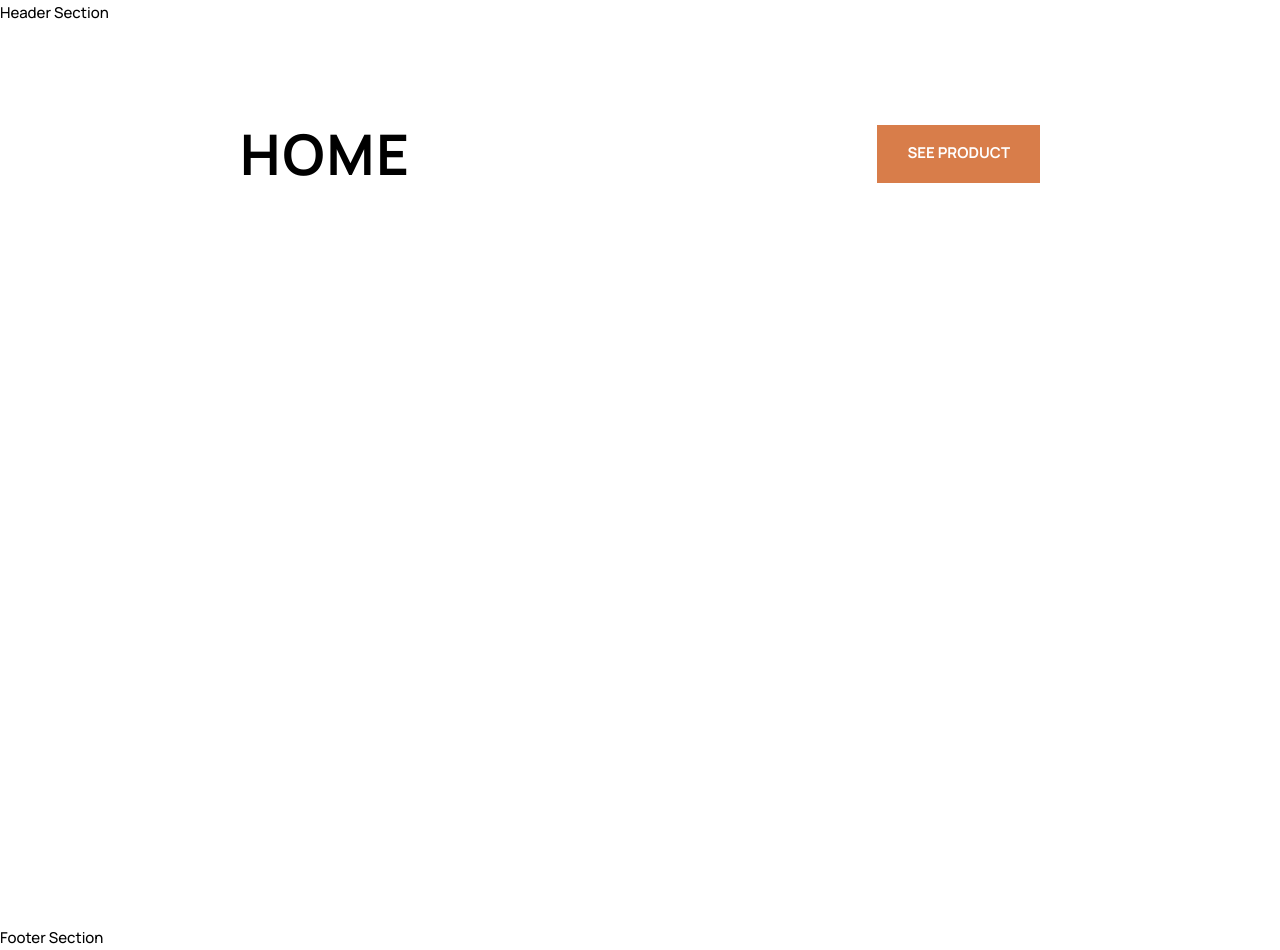
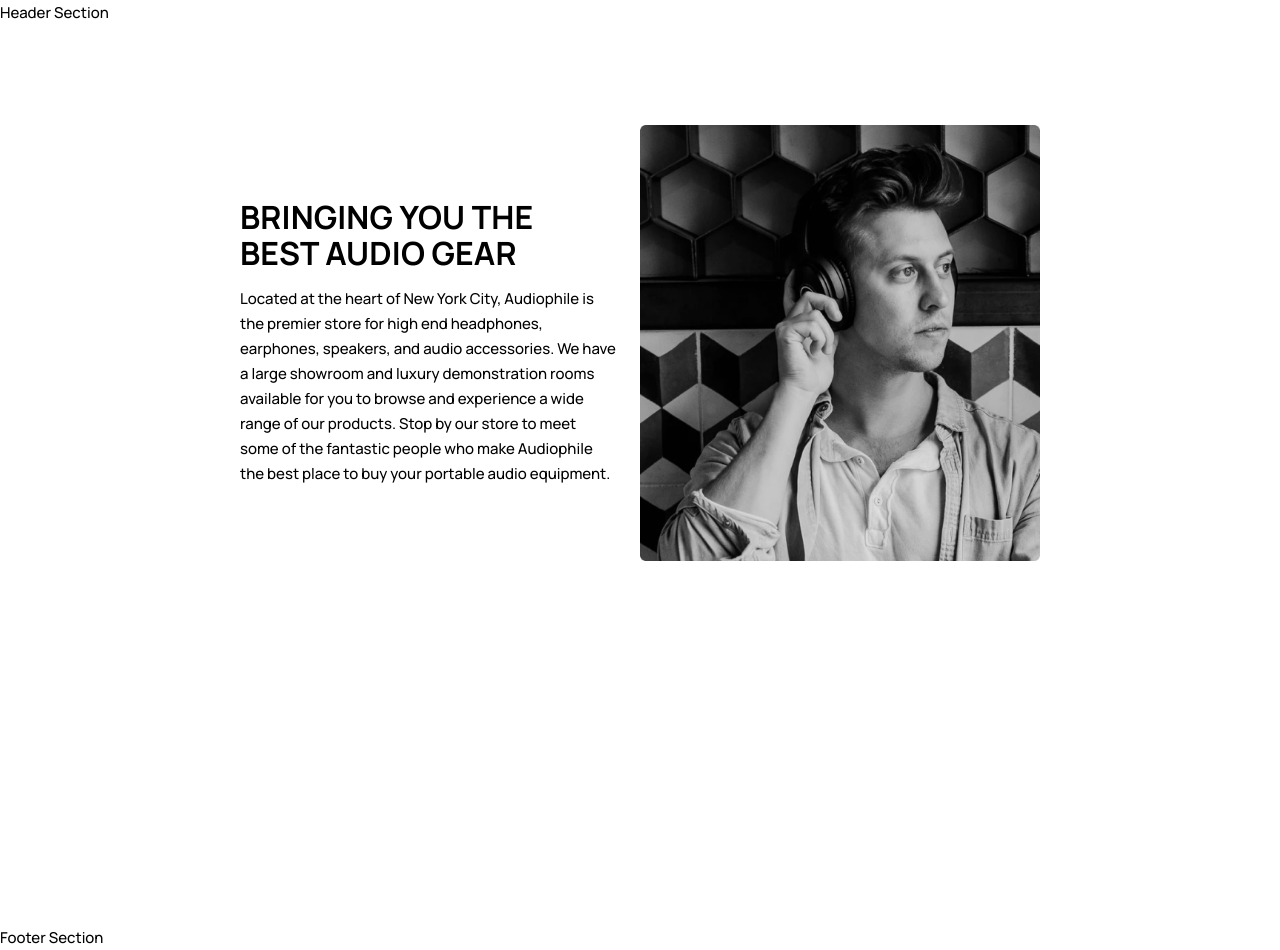
Before and after one commit to FaNi-Coding/e-commerce, a Next.js app: page / in a window 1280 px wide. Built offline with nearby package versions, Linux system fonts and the light colour scheme.

Commit message:
added article and image components

```diff
--- a/app/globals.css
+++ b/app/globals.css
@@ -68,13 +68,13 @@
 
 @layer components {
   .btn-primary {
-    @apply py-6 px-12 text-white font-bold bg-primary;
+    @apply py-6 px-12 text-white font-bold bg-primary max-w-max;
   }
   .btn-secondary {
-    @apply py-6 px-12 text-black bg-white font-bold border-black border;
+    @apply py-6 px-12 text-black bg-white font-bold border-black border max-w-max;
   }
   .btn-tertiary {
-    @apply py-6 px-12 text-black bg-white font-bold flex items-center justify-center gap-x-3;
+    @apply py-6 px-12 text-black bg-white font-bold flex items-center justify-center gap-x-3 max-w-max;
   }
 }
 
@@ -129,7 +129,7 @@ main {
 a {
   color: inherit; /* blue colors for links too */
   text-decoration: inherit; /* no underline */
-  display: inline-block;
+  display: inline;
 }
 a:not([class]) {
   text-decoration-skip-ink: auto;
--- a/app/page.tsx
+++ b/app/page.tsx
@@ -1,10 +1,22 @@
 import Container from '@/components/Container/Container';
-import Button from '../components/Button/Button';
+import Article from '@/components/Article/Article';
+import ImageComp from '@/components/Image/ImageComp';
+import Button from '@/components/Button/Button';
 export default function Home() {
   return (
     <Container>
-      <h1>Home</h1>
-      <Button primary>SEE PRODUCT</Button>
+      <Article>
+        <h3>Bringing you the best audio gear</h3>
+        <p>
+          Located at the heart of New York City, Audiophile is the premier store
+          for high end headphones, earphones, speakers, and audio accessories.
+          We have a large showroom and luxury demonstration rooms available for
+          you to browse and experience a wide range of our products. Stop by our
+          store to meet some of the fantastic people who make Audiophile the
+          best place to buy your portable audio equipment.
+        </p>
+      </Article>
+      <ImageComp src={''} alt={''} />
     </Container>
   );
 }
--- /dev/null
+++ b/components/Article/Article.tsx
@@ -0,0 +1,12 @@
+import React, { ReactNode } from 'react';
+import { FC } from 'react';
+import { ArticleStyles } from './styled';
+
+type Props = {
+  children: ReactNode;
+};
+
+const Article: FC<Props> = ({ children }) => {
+  return <article className={ArticleStyles}>{children}</article>;
+};
+export default Article;
--- /dev/null
+++ b/components/Article/styled.ts
@@ -0,0 +1,2 @@
+export const ArticleStyles =
+  'flex flex-col md:justify-center gap-6 pr-[2.4rem] md:w-1/2';
--- a/components/Button/Button.tsx
+++ b/components/Button/Button.tsx
@@ -1,29 +1,28 @@
-import Link from 'next/link'
-import { FC } from 'react'
+import Link from 'next/link';
+import { FC } from 'react';
 
-import { ButtonProps } from './buttonTypes'
+import { ButtonProps } from './buttonTypes';
 
 const Button: FC<ButtonProps> = ({
   primary,
   secondary,
   tertiary,
+  isMargin,
   children,
 }) => {
+  const buttonGlobals = primary
+    ? 'btn-primary'
+    : secondary
+    ? 'btn-secondary'
+    : tertiary
+    ? 'btn-tertiary'
+    : '';
+
+  const buttonStyles = isMargin && 'mt-8';
   return (
-    <Link
-      href='#'
-      className={
-        primary
-          ? 'btn-primary'
-          : secondary
-          ? 'btn-secondary'
-          : tertiary
-          ? 'btn-tertiary'
-          : ''
-      }
-    >
+    <Link href='#' className={`${buttonGlobals} + ${buttonStyles}`}>
       {children}
     </Link>
-  )
-}
-export default Button
+  );
+};
+export default Button;
--- a/components/Button/buttonTypes.ts
+++ b/components/Button/buttonTypes.ts
@@ -4,5 +4,6 @@ export type ButtonProps = {
   primary?: boolean;
   secondary?: boolean;
   tertiary?: boolean;
+  isMargin?: boolean;
   children?: ReactNode;
 };
--- a/components/Container/styled.ts
+++ b/components/Container/styled.ts
@@ -1,5 +1,5 @@
 export const maxWidthContainerStyles = (reverse: boolean | undefined) => {
   return `container flex flex-wrap justify-between  ${
     reverse && 'flex-row-reverse'
-  }  mx-auto my-8 md:my-24 md:p-0 lg:my-40 xl:max-w-7xl`;
+  }  mx-auto my-8 md:my-24 md:p-0  lg:my-40 xl:max-w-7xl`;
 };
--- /dev/null
+++ b/components/Image/ImageComp.tsx
@@ -0,0 +1,23 @@
+import { FC } from 'react';
+import Image from 'next/image';
+import Bitmap from '../../assets/images/Bitmap.png';
+import { ImageStyles, ImageWrapper } from './styled';
+
+type Props = {
+  src: string;
+  alt: string;
+};
+const ImageComp: FC<Props> = ({ src, alt }) => {
+  return (
+    <div className={ImageWrapper}>
+      <Image
+        src={Bitmap}
+        style={ImageStyles}
+        /*  sizes={`(min-width: ${dimensions.laptop}) 40vw, 100vw`} */
+        placeholder='blur'
+        alt='dic'
+      />
+    </div>
+  );
+};
+export default ImageComp;
--- /dev/null
+++ b/components/Image/styled.ts
@@ -0,0 +1,6 @@
+export const ImageWrapper = 'relative w-full md:w-1/2';
+
+export const ImageStyles = {
+  width: '100%',
+  height: 'auto',
+};
```
Also changed, not shown: assets/images/Bitmap.png (added), 1 other file (tests, documents, lock files or other folders).
